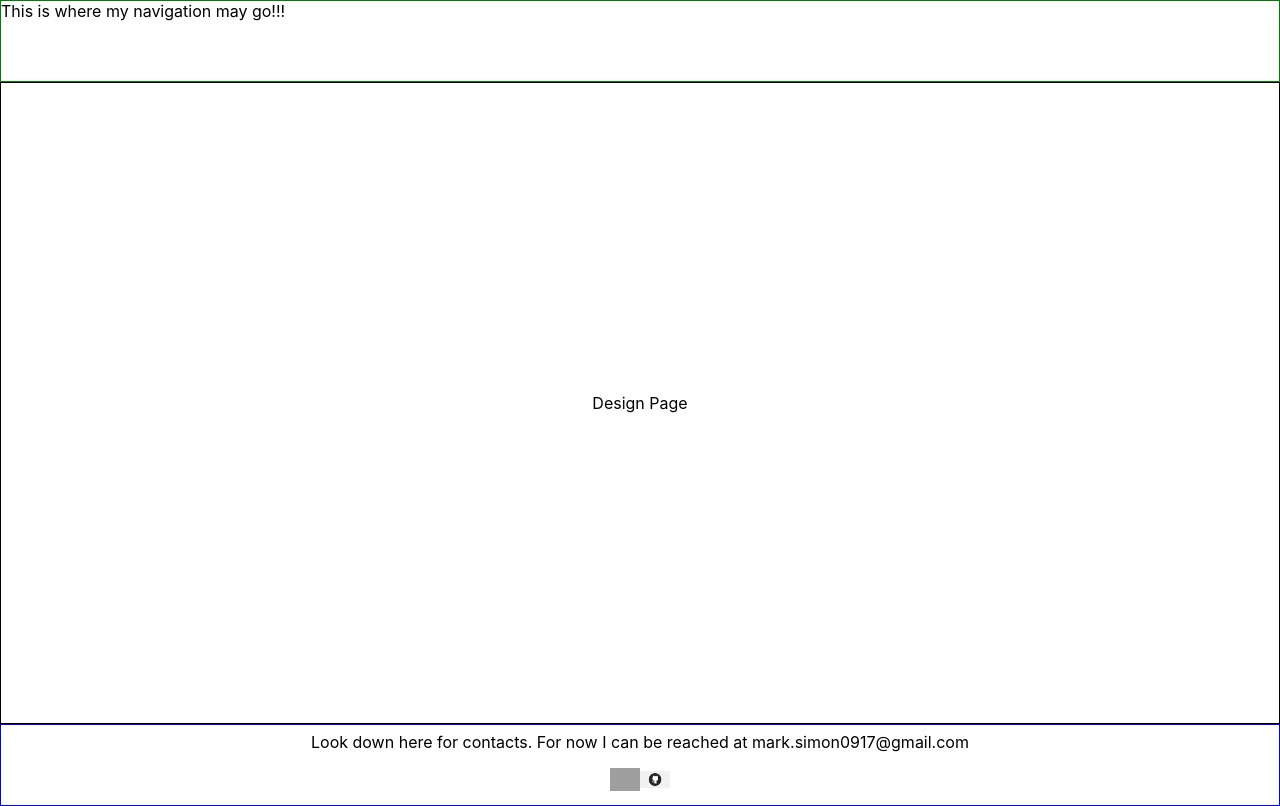
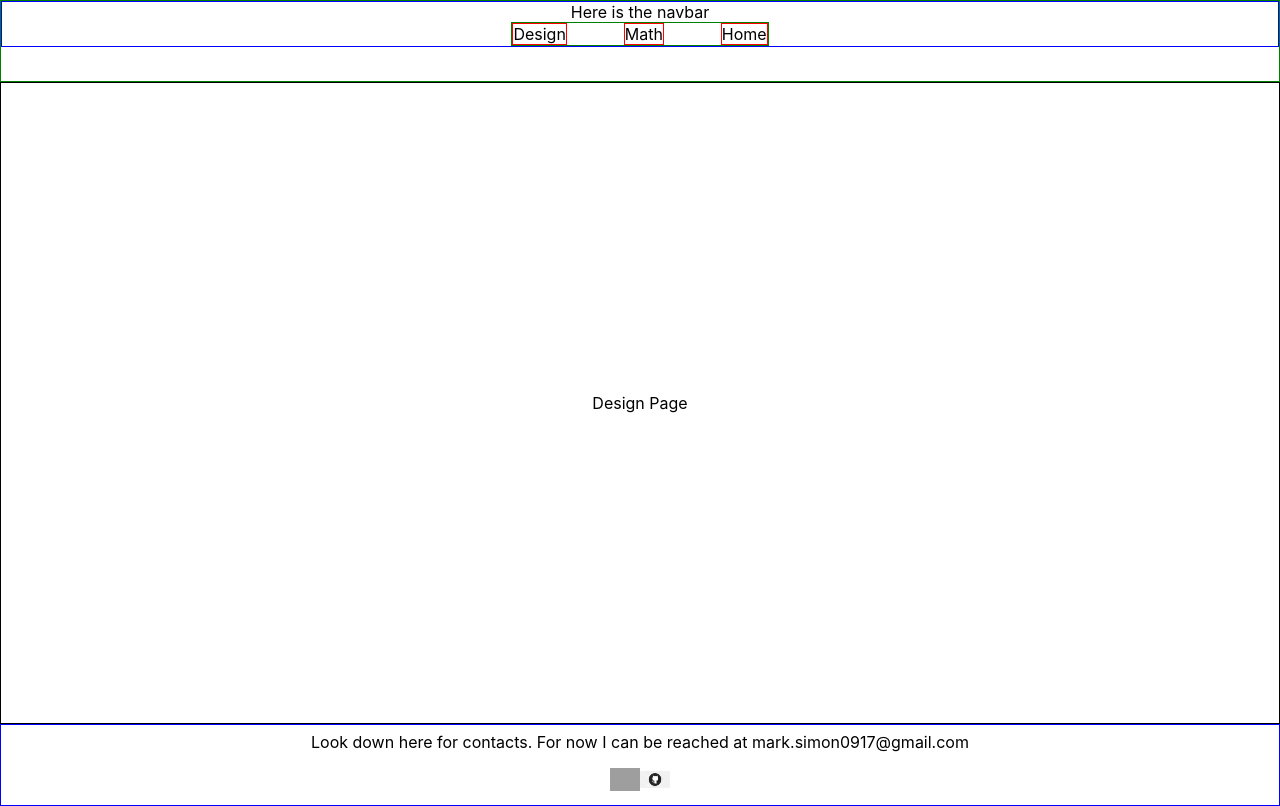
Before and after one commit to markgsimon/website, a React (Create React App) app: page /Design in a window 1280 px wide. Built offline with nearby package versions, Linux system fonts and the light colour scheme; grey boxes are pictures that could not be loaded.

Commit message:
added basic navigation using navigate from react router dom v6

```diff
--- a/src/components/Navbar/index.js
+++ b/src/components/Navbar/index.js
@@ -1,13 +1,32 @@
 import React from 'react'
 
-import { useHistory } from 'react-router-dom';
+import { useNavigate } from 'react-router-dom';
 
-const handleNavigation = (url) => {
-    history.push(`${url}`);
-}
+import {
+  NavbarContainer,
+  Label,
+  LabelRow
+} from "./styles";
+
+
+
 const Navbar = (props) => {
+  const navigate = useNavigate();
+
+  const handleNavigation = (url) => {
+      navigate(`/${url}`);
+  }
+
   return (
-    <div>Navbar</div>
+    <NavbarContainer>
+      Here is the navbar
+      <LabelRow>
+        <Label onClick = {() => handleNavigation("design")}>Design</Label>
+        <Label  onClick = {() => handleNavigation("math")}>Math</Label>
+        <Label onClick = {() => handleNavigation("")}>Home</Label>
+      </LabelRow>
+    </NavbarContainer>
+
   )
 }
 
--- a/src/components/Navbar/styles.js
+++ b/src/components/Navbar/styles.js
@@ -1 +1,28 @@
 import styled from "styled-components";
+
+
+export const NavbarContainer = styled.div`
+
+    display: flex;
+    flex-direction: column;
+    justify-content: center;
+    align-items: center;
+    border: 1px solid blue;
+`;
+
+export const LabelRow = styled.div`
+    display: flex;
+    flex-direction: row;
+    justify-content: space-between;
+    border: 1px solid green;
+    width: 20%;
+`;
+
+
+export const Label = styled.div`
+    border: 1px solid red;
+
+    &:hover {
+        background-color: rgba(0,0,0,.5);
+    }
+`;
--- a/src/pages/PageWrapper/index.js
+++ b/src/pages/PageWrapper/index.js
@@ -8,11 +8,12 @@ import {
    } from "./styles";
 
 import Contact from '../../components/Contact'
+import Navbar from '../../components/Navbar';
 
 const PageWrapper = ({children, ...props}) => {
   return (
     <PageContainer>
-        <Header> This is where my navigation may go!!!</Header>
+        <Header> <Navbar></Navbar></Header>
         <Content>{children}</Content>
         <Footer> Look down here for contacts. For now I can be reached at mark.simon0917@gmail.com
             <Contact></Contact>
```
